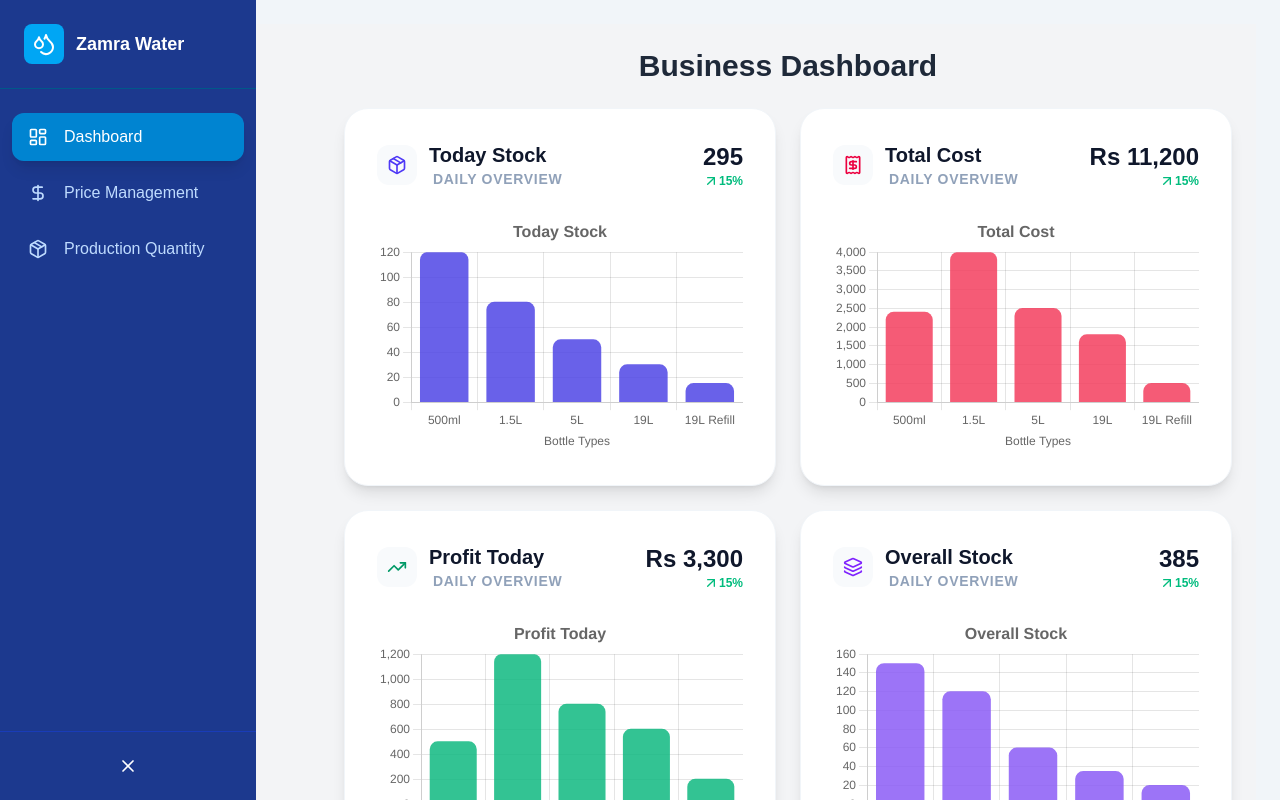
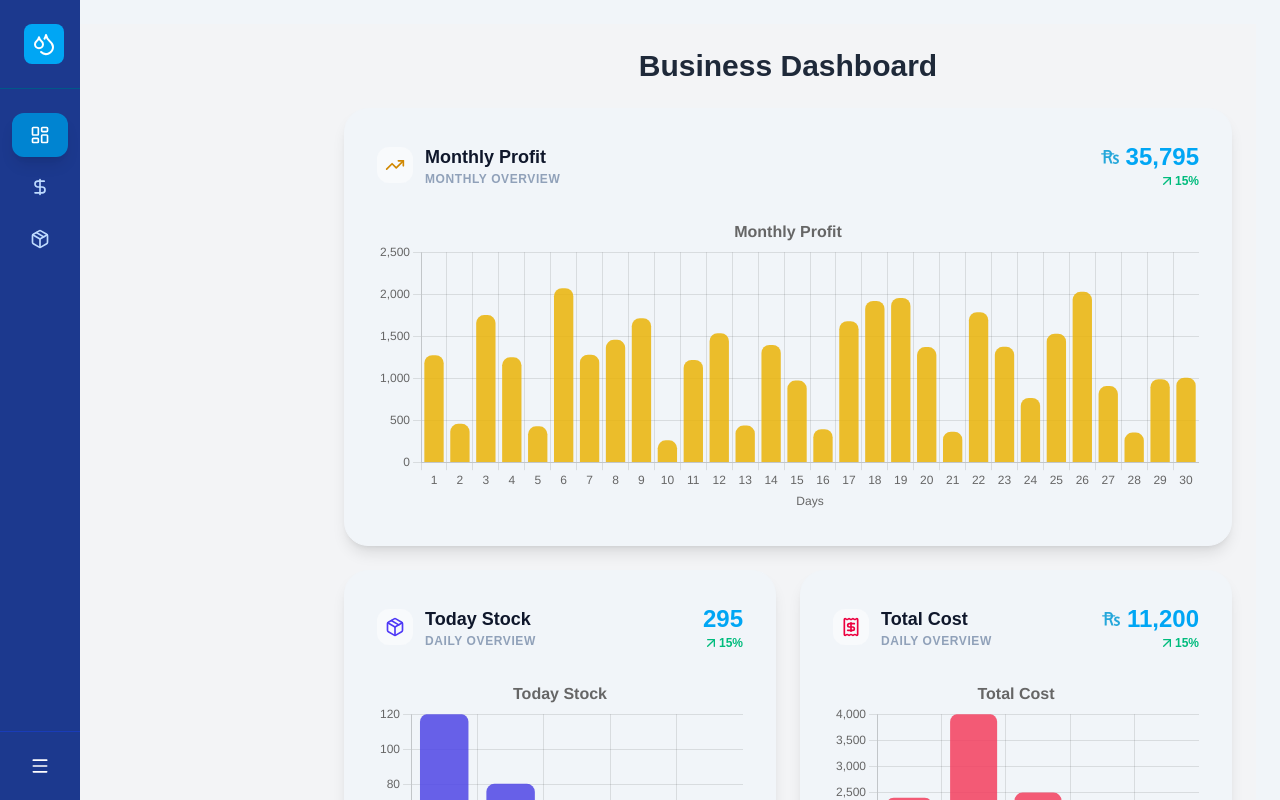
Before and after one commit to SaqibYounas/Zamra, a Next.js app: page /dashboard in a window 1280 px wide. Shown: the top 800 px of the page. Built offline with nearby package versions, Linux system fonts and the light colour scheme.

Commit message:
Add Monthly base graph show Profit

```diff
--- a/app/(dashboard)/dashboard/page.tsx
+++ b/app/(dashboard)/dashboard/page.tsx
@@ -3,6 +3,7 @@
 import GraphCard from '../../src/components/graph/Graph';
 
 const metrics = [
+  'Monthly Profit',
   'Today Stock',
   'Total Cost',
   'Profit Today',
--- a/app/(dashboard)/layout.tsx
+++ b/app/(dashboard)/layout.tsx
@@ -8,7 +8,7 @@ export default function DashboardLayout({
 }: {
   children: React.ReactNode;
 }) {
-  const [sidebarOpen, setSidebarOpen] = useState(true);
+  const [sidebarOpen, setSidebarOpen] = useState(false);
   const [activeTab, setActiveTab] = useState('dashboard');
 
   return (
--- a/app/(dashboard)/price/page.tsx
+++ b/app/(dashboard)/price/page.tsx
@@ -39,7 +39,7 @@ export default function WaterFormPage() {
       <div className="hidden md:block w-64"></div>
 
       <main className="flex-1 flex items-center justify-center p-4 md:p-8">
-        <div className="bg-white shadow-lg rounded-2xl p-6 md:p-10 w-full max-w-4xl">
+        <div className="bg-gray-50 shadow-lg rounded-2xl p-6 md:p-10 w-full max-w-4xl">
           <h1 className="text-2xl md:text-3xl font-bold text-center md:text-left mb-6">
             Price
           </h1>
@@ -51,7 +51,6 @@ export default function WaterFormPage() {
             onChange={(val) => handleChange('type', val)}
           />
 
-          {/* Input fields */}
           <WaterInputField
             label="Per Bottle Price"
             customicon={RsIcon}
--- a/app/(dashboard)/production/page.tsx
+++ b/app/(dashboard)/production/page.tsx
@@ -135,7 +135,7 @@ export default function ProductionPage() {
         className={`flex-1 flex items-center justify-center p-4 md:p-8 transition-all duration-300 ease-in-out
           ${state.sidebarOpen ? 'md:ml-64' : 'md:ml-20'}`}
       >
-        <div className="w-full max-w-4xl bg-white shadow-lg rounded-2xl p-6 md:p-10 flex flex-col justify-center">
+        <div className="w-full max-w-4xl bg-gray-50 shadow-lg rounded-2xl p-6 md:p-10 flex flex-col justify-center">
           <h1 className="text-2xl md:text-3xl font-bold text-center md:text-left mb-6">
             Production
           </h1>
--- a/app/src/components/graph/Graph.tsx
+++ b/app/src/components/graph/Graph.tsx
@@ -21,6 +21,7 @@ import {
   ArrowUpRight,
 } from 'lucide-react';
 import { JSX } from 'react';
+import RupeesIcon from '@/public/RupeesIcon';
 
 ChartJS.register(
   CategoryScale,
@@ -35,7 +36,8 @@ export type MetricType =
   | 'Today Stock'
   | 'Total Cost'
   | 'Profit Today'
-  | 'Overall Stock';
+  | 'Overall Stock'
+  | 'Monthly Profit';
 
 const METRIC_CONFIG: Record<
   MetricType,
@@ -65,9 +67,16 @@ const METRIC_CONFIG: Record<
     unit: ' units',
     isCurrency: false,
   },
+  'Monthly Profit': {
+    color: 'rgba(234, 179, 8, 0.85)',
+    icon: <TrendingUp className="w-5 h-5 text-yellow-600" />,
+    unit: 'Rs',
+    isCurrency: true,
+  },
 };
 
 const labels = ['500ml', '1.5L', '5L', '19L', '19L Refill'];
+const days = Array.from({ length: 30 }, (_, i) => `${i + 1}`);
 
 const generateData = (type: MetricType) => {
   switch (type) {
@@ -79,6 +88,10 @@ const generateData = (type: MetricType) => {
       return [500, 1200, 800, 600, 200];
     case 'Overall Stock':
       return [150, 120, 60, 35, 20];
+    case 'Monthly Profit':
+      return Array.from({ length: 30 }, () =>
+        Math.floor(Math.random() * 2000 + 200)
+      );
     default:
       return [];
   }
@@ -97,7 +110,7 @@ export default function GraphCard({ title }: GraphCardProps) {
   const totalValue = chartData.reduce((a, b) => a + b, 0);
 
   const data: ChartData<'bar'> = {
-    labels,
+    labels: title === 'Monthly Profit' ? days : labels,
     datasets: [
       {
         label: title,
@@ -112,6 +125,14 @@ export default function GraphCard({ title }: GraphCardProps) {
   const options: ChartOptions<'bar'> = {
     responsive: true,
     maintainAspectRatio: false,
+
+    onHover: (event, elements) => {
+      const target = event.native?.target as HTMLElement;
+      if (target) {
+        target.style.cursor = elements.length ? 'pointer' : 'default';
+      }
+    },
+
     plugins: {
       legend: { display: false },
       tooltip: {
@@ -119,7 +140,7 @@ export default function GraphCard({ title }: GraphCardProps) {
           label: (tooltipItem: TooltipItem<'bar'>) => {
             const value = tooltipItem.raw as number;
             return config.isCurrency
-              ? `${tooltipItem.dataset.label}: ₹${value.toLocaleString()}`
+              ? `${tooltipItem.dataset.label}: Rs ${value.toLocaleString()}`
               : `${tooltipItem.dataset.label}: ${value}${config.unit}`;
           },
         },
@@ -130,58 +151,58 @@ export default function GraphCard({ title }: GraphCardProps) {
         font: { size: 16, weight: 'bold' },
       },
     },
+
     scales: {
       y: { beginAtZero: true },
-      x: { title: { display: true, text: 'Bottle Types', font: { size: 12 } } },
+      x: {
+        title: {
+          display: true,
+          text: title === 'Monthly Profit' ? 'Days' : 'Bottle Types',
+        },
+      },
     },
   };
 
   return (
-    <div className="bg-white rounded-3xl p-4 sm:p-6 md:p-6 lg:p-8 shadow-lg border border-slate-100 hover:shadow-xl transition-all flex flex-col h-full w-full">
-      <div className="flex flex-col sm:flex-row items-start sm:items-center justify-between mb-4 sm:mb-6">
-        <div className="flex items-center gap-3 mb-2 sm:mb-0">
-          <div className="p-2.5 bg-slate-50 rounded-xl">{config.icon}</div>
-          <div>
-            <h3 className="text-base sm:text-lg md:text-xl font-bold text-slate-900">
+    <div
+      className={`bg-slate-100 rounded-3xl p-4 sm:p-6 md:p-6 lg:p-8 shadow-lg border border-slate-100 hover:shadow-xl transition-all flex flex-col h-full w-full ${
+        title === 'Monthly Profit' ? 'col-span-1 sm:col-span-2' : ''
+      }`}
+    >
+      <div className="flex flex-row items-center justify-between mb-4 sm:mb-6">
+        <div className="flex items-center gap-2 sm:gap-3 min-w-0">
+          <div className="p-2 bg-slate-50 rounded-xl shrink-0">
+            {config.icon}
+          </div>
+
+          <div className="min-w-0">
+            <h3 className="text-sm sm:text-base md:text-lg font-bold text-slate-900 truncate">
               {title}
             </h3>
-            <p className="text-[9px] sm:text-xs md:text-sm font-bold pl-1 text-slate-400 uppercase tracking-wider">
-              Daily Overview
+            <p className="text-[8px] sm:text-xs font-bold text-slate-400 uppercase tracking-wider truncate">
+              {title === 'Monthly Profit'
+                ? 'Monthly Overview'
+                : 'Daily Overview'}
             </p>
           </div>
         </div>
-        <div className="text-right">
-          <div className="text-lg sm:text-xl md:text-2xl font-bold text-slate-900">
-            {config.isCurrency ? 'Rs ' : ''}
+
+        <div className="flex flex-col items-end shrink-0">
+          <div className="text-sm sm:text-lg md:text-2xl font-bold text-sky-500 flex items-center gap-1 whitespace-nowrap">
+            {config.isCurrency && <RupeesIcon />}
             {totalValue.toLocaleString()}
           </div>
-          <div className="flex items-center text-emerald-500 text-[9px] sm:text-[10px] md:text-xs font-bold justify-end">
-            <ArrowUpRight className="w-3 h-3 sm:w-4 sm:h-4 md:w-4 md:h-4" />
+
+          <div className="flex items-center text-emerald-500 text-[8px] sm:text-xs font-bold">
+            <ArrowUpRight className="w-3 h-3 sm:w-4 sm:h-4" />
             <span>15%</span>
           </div>
         </div>
       </div>
 
-      <div className="grow min-h-[180px] sm:min-h-[200px] md:min-h-[220px] lg:min-h-[240px]">
+      <div className="grow min-h-[180px] sm:min-h-[260px] md:min-h-[300px]">
         <Bar data={data} options={options} />
       </div>
     </div>
   );
 }
-
-export function DashboardGraphGrid() {
-  const metrics: MetricType[] = [
-    'Today Stock',
-    'Total Cost',
-    'Profit Today',
-    'Overall Stock',
-  ];
-
-  return (
-    <div className="p-4 sm:p-6 md:p-8 grid grid-cols-1 sm:grid-cols-2 lg:grid-cols-4 gap-6">
-      {metrics.map((metric) => (
-        <GraphCard key={metric} title={metric} />
-      ))}
-    </div>
-  );
-}
```
